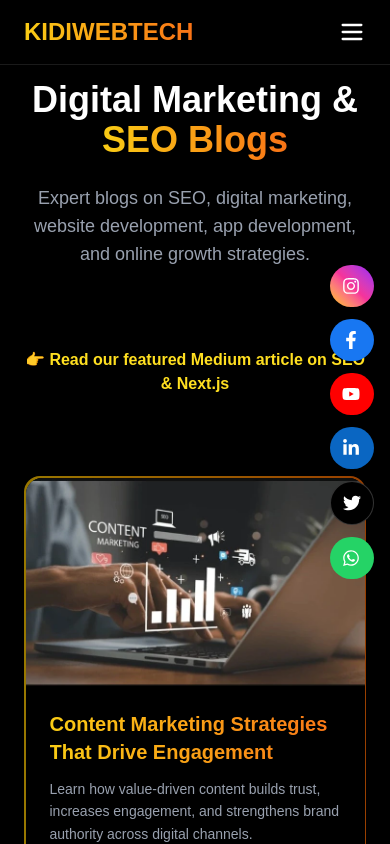
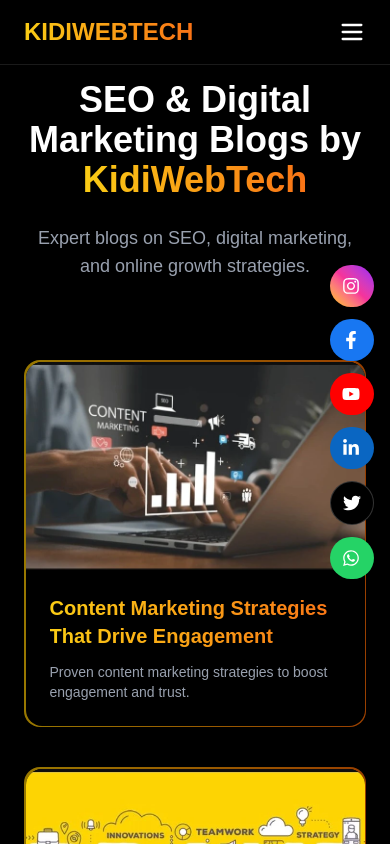
Before and after one commit to saikiranyalavarthi/kidi-web-tech, a Next.js app: page /blogs in a window 390 px wide. Shown: the top 844 px of the page. Built offline with nearby package versions, Linux system fonts and the light colour scheme.

Commit message:
first commit

```diff
--- /dev/null
+++ b/src/app/blogs/[slug]/page.js
@@ -0,0 +1,193 @@
+import Image from "next/image";
+import Link from "next/link";
+import { notFound } from "next/navigation";
+
+/* =========================
+   BLOG DATA (LOCAL ONLY)
+========================= */
+const blogs = {
+  "content-marketing-strategies": {
+    title: "Content Marketing Strategies That Drive Engagement",
+    description: "Proven content marketing strategies to boost engagement.",
+    image: "/assets/blog1.webp",
+    date: "2025-01-15",
+    author: "KidiWebTech Content Team",
+    content: `<p>Content marketing builds trust and long-term engagement.</p>`,
+  },
+
+  "branding-design-trends": {
+    title: "Branding & Design Trends for Modern Businesses",
+    description: "Latest branding and UI/UX design trends.",
+    image: "/assets/blog2.webp",
+    date: "2025-01-16",
+    author: "KidiWebTech Design Team",
+    content: `<p>Strong branding creates lasting impressions.</p>`,
+  },
+
+  "email-marketing-conversion": {
+    title: "Mastering Email Marketing for Higher Conversion",
+    description: "Email marketing strategies that increase conversions.",
+    image: "/assets/blog3.webp",
+    date: "2025-01-17",
+    author: "KidiWebTech Marketing Team",
+    content: `<p>Email marketing delivers one of the highest ROIs.</p>`,
+  },
+
+  "marketing-performance-tracking": {
+    title: "Performance Tracking: Measuring What Matters",
+    description: "Track KPIs and marketing performance.",
+    image: "/assets/blog4.webp",
+    date: "2025-01-18",
+    author: "KidiWebTech Analytics Team",
+    content: `<p>Data-driven marketing improves results.</p>`,
+  },
+
+  "seo-traffic-growth": {
+    title: "Boosting Traffic with Search Engine Optimization (SEO)",
+    description: "SEO strategies to grow organic traffic.",
+    image: "/assets/blog5.webp",
+    date: "2025-01-19",
+    author: "KidiWebTech SEO Team",
+    content: `<p>SEO drives sustainable long-term traffic.</p>`,
+  },
+
+  "ppc-advertising-strategy": {
+    title: "Pay-Per-Click Advertising: Maximize Your Budget",
+    description: "PPC strategies to improve ROI.",
+    image: "/assets/blog6.webp",
+    date: "2025-01-20",
+    author: "KidiWebTech Ads Team",
+    content: `<p>PPC gives instant online visibility.</p>`,
+  },
+
+  "social-media-brand-growth": {
+    title: "Social Media Management for Brand Growth",
+    description: "Grow your brand using social media.",
+    image: "/assets/blog7.webp",
+    date: "2025-01-21",
+    author: "KidiWebTech Social Team",
+    content: `<p>Social media builds brand loyalty.</p>`,
+  },
+
+  "web-development-trends-2025": {
+    title: "Web Development Trends to Watch in 2025",
+    description: "Modern web development trends.",
+    image: "/assets/blog8.webp",
+    date: "2025-01-22",
+    author: "KidiWebTech Dev Team",
+    content: `<p>Performance and security matter more than ever.</p>`,
+  },
+
+  "business-mobile-app-benefits": {
+    title: "Why Your Business Needs a Mobile App Today",
+    description: "Benefits of mobile apps for businesses.",
+    image: "/assets/blog9.webp",
+    date: "2025-01-23",
+    author: "KidiWebTech App Team",
+    content: `<p>Mobile apps increase engagement and retention.</p>`,
+  },
+};
+
+
+/* =========================
+   SEO METADATA (FIXED)
+========================= */
+export async function generateMetadata({ params }) {
+  const { slug } = await params;
+  const blog = blogs[slug];
+  if (!blog) return {};
+
+  const url = `https://www.kidiwebtech.com/blogs/${slug}`;
+
+  return {
+    title: `${blog.title} | KidiWebTech`,
+    description: blog.description,
+    alternates: {
+      canonical: url,
+    },
+    openGraph: {
+      title: blog.title,
+      description: blog.description,
+      url,
+      siteName: "KidiWebTech",
+      type: "article",
+      images: [
+        {
+          url: blog.image,
+          width: 1200,
+          height: 630,
+          alt: blog.title,
+        },
+      ],
+    },
+    twitter: {
+      card: "summary_large_image",
+      title: blog.title,
+      description: blog.description,
+      images: [blog.image],
+    },
+  };
+}
+
+/* =========================
+   PAGE COMPONENT
+========================= */
+export default async function BlogDetailPage({ params }) {
+  const { slug } = await params;
+  const blog = blogs[slug];
+  if (!blog) return notFound();
+
+  return (
+    <main className="min-h-screen bg-black py-20 px-6">
+      <article className="max-w-4xl mx-auto">
+
+        {/* BREADCRUMB */}
+        <nav className="text-sm text-gray-400 mb-6">
+          <Link href="/">Home</Link> ›{" "}
+          <Link href="/blogs">Blogs</Link> ›{" "}
+          <span className="text-gray-300">{blog.title}</span>
+        </nav>
+
+        {/* TITLE */}
+        <h1 className="text-4xl md:text-5xl font-extrabold text-white mb-6">
+          {blog.title}
+        </h1>
+
+        {/* META INFO */}
+        <p className="text-gray-400 mb-8">
+          {blog.date} · By <strong>{blog.author}</strong>
+        </p>
+
+        {/* FEATURED IMAGE */}
+        <Image
+          src={blog.image}
+          alt={blog.title}
+          width={800}
+          height={450}
+          priority
+          className="rounded-xl mb-10"
+        />
+
+        {/* CONTENT */}
+        <div
+          className="prose prose-invert max-w-none"
+          dangerouslySetInnerHTML={{ __html: blog.content }}
+        />
+
+        {/* CTA */}
+        <div className="mt-14 p-6 rounded-xl bg-white/5 border border-white/10">
+          <p className="text-lg text-white font-semibold mb-3">
+            Want better rankings and traffic?
+          </p>
+          <Link
+            href="/contact"
+            className="inline-block text-yellow-400 font-semibold hover:underline"
+          >
+            Get a Free SEO Consultation →
+          </Link>
+        </div>
+
+      </article>
+    </main>
+  );
+}
--- a/src/app/blogs/page.js
+++ b/src/app/blogs/page.js
@@ -1,141 +1,113 @@
 import Image from "next/image";
 import Link from "next/link";
 
+/* =========================
+   SEO METADATA
+========================= */
 export const metadata = {
-  title: "Digital Marketing & Web Development Blogs | KidiWebTech",
+  title: "SEO & Digital Marketing Blogs in Hyderabad | KidiWebTech",
   description:
-    "Read expert blogs on SEO, digital marketing, web development, PPC, social media, and mobile apps to grow your business online.",
-};<a href="https://medium.com/@kidiwebtech3482/b02f2652a77a" target="_blank">
-Read our Medium article on SEO & Next.js
-</a>
+    "Read expert SEO, digital marketing, web development, PPC, and social media blogs by KidiWebTech to grow your business online.",
+  alternates: {
+    canonical: "https://www.kidiwebtech.com/blogs",
+  },
+};
 
+/* =========================
+   BLOG DATA (ALL 9)
+========================= */
+const blogs = {
+  "content-marketing-strategies": {
+    title: "Content Marketing Strategies That Drive Engagement",
+    image: "/assets/blog1.webp",
+    summary: "Proven content marketing strategies to boost engagement and trust.",
+  },
+  "branding-design-trends": {
+    title: "Branding & Design Trends for Modern Businesses",
+    image: "/assets/blog2.webp",
+    summary: "Latest branding and UI/UX design trends for modern brands.",
+  },
+  "email-marketing-conversion": {
+    title: "Mastering Email Marketing for Higher Conversion",
+    image: "/assets/blog3.webp",
+    summary: "Email marketing strategies that increase conversions.",
+  },
+  "marketing-performance-tracking": {
+    title: "Performance Tracking: Measuring What Matters",
+    image: "/assets/blog4.webp",
+    summary: "How to track KPIs and marketing performance effectively.",
+  },
+  "seo-traffic-growth": {
+    title: "Boosting Traffic with Search Engine Optimization (SEO)",
+    image: "/assets/blog5.webp",
+    summary: "SEO strategies to grow organic traffic.",
+  },
+  "ppc-advertising-strategy": {
+    title: "Pay-Per-Click Advertising: Maximize Your Budget",
+    image: "/assets/blog6.webp",
+    summary: "PPC strategies to improve ROI and reduce CPC.",
+  },
+  "social-media-brand-growth": {
+    title: "Social Media Management for Brand Growth",
+    image: "/assets/blog7.webp",
+    summary: "Grow your brand using social media marketing.",
+  },
+  "web-development-trends-2025": {
+    title: "Web Development Trends to Watch in 2025",
+    image: "/assets/blog8.webp",
+    summary: "Modern frameworks and performance trends in web development.",
+  },
+  "business-mobile-app-benefits": {
+    title: "Why Your Business Needs a Mobile App Today",
+    image: "/assets/blog9.webp",
+    summary: "Benefits of having a mobile app for your business.",
+  },
+};
 
-const blogPosts = [
-  {
-    title: "Content Marketing Strategies That Drive Engagement",
-    slug: "content-marketing-strategies",
-    image: "/assets/blog1.webp",
-    summary:
-      "Learn how value-driven content builds trust, increases engagement, and strengthens brand authority across digital channels.",
-  },
-  {
-    title: "Branding & Design Trends for Modern Businesses",
-    slug: "branding-design-trends",
-    image: "/assets/blog2.webp",
-    summary:
-      "Discover how modern branding, UI/UX design, and visual consistency influence customer trust and perception.",
-  },
-  {
-    title: "Mastering Email Marketing for Higher Conversion",
-    slug: "email-marketing-conversion",
-    image: "/assets/blog3.webp",
-    summary:
-      "Explore segmentation, automation, and personalization techniques that turn email campaigns into revenue engines.",
-  },
-  {
-    title: "Performance Tracking: Measuring What Matters",
-    slug: "marketing-performance-tracking",
-    image: "/assets/blog4.webp",
-    summary:
-      "Understand KPIs, analytics tools, and how data-driven insights help optimize marketing performance.",
-  },
-  {
-    title: "Boosting Traffic with Search Engine Optimization (SEO)",
-    slug: "seo-traffic-growth",
-    image: "/assets/blog5.webp",
-    summary:
-      "From on-page SEO to technical optimization, learn how to improve rankings and stay ahead of Google updates.",
-  },
-  {
-    title: "Pay-Per-Click Advertising: Maximize Your Budget",
-    slug: "ppc-advertising-strategy",
-    image: "/assets/blog6.webp",
-    summary:
-      "Learn how to reduce CPC, improve ad quality, and drive instant traffic with optimized PPC campaigns.",
-  },
-  {
-    title: "Social Media Management for Brand Growth",
-    slug: "social-media-brand-growth",
-    image: "/assets/blog7.webp",
-    summary:
-      "Build communities, increase engagement, and grow brand loyalty with platform-specific strategies.",
-  },
-  {
-    title: "Web Development Trends to Watch in 2025",
-    slug: "web-development-trends-2025",
-    image: "/assets/blog8.webp",
-    summary:
-      "Explore modern frameworks, performance optimization, and secure development practices for future-ready websites.",
-  },
-  {
-    title: "Why Your Business Needs a Mobile App Today",
-    slug: "business-mobile-app-benefits",
-    image: "/assets/blog9.webp",
-    summary:
-      "Discover how mobile apps increase customer engagement, retention, and long-term brand value.",
-  },
-];
-
+/* =========================
+   PAGE COMPONENT
+========================= */
 export default function BlogPage() {
   return (
     <main className="min-h-screen bg-black py-20 px-6">
 
-      {/* SEO HEADER */}
+      {/* HEADER */}
       <header className="text-center max-w-4xl mx-auto mb-20">
         <h1 className="text-4xl md:text-5xl font-extrabold mb-6 text-white">
-          Digital Marketing & <span className="gradient-text">SEO Blogs</span>
+          SEO & Digital Marketing Blogs by{" "}
+          <span className="gradient-text">KidiWebTech</span>
         </h1>
         <p className="text-gray-400 text-lg">
-          Expert blogs on SEO, digital marketing, website development, app development,
-          and online growth strategies.
+          Expert blogs on SEO, digital marketing, and online growth strategies.
         </p>
       </header>
-      <div className="text-center mb-20">
-        <Link
-          href="https://medium.com/@kidiwebtech3482/how-seo-optimized-websites-built-with-next-js-improve-business-growth-d5e8a73ce9ab"
-          target="_blank"
-          rel="noopener noreferrer"
-          className="inline-block text-yellow-300 font-semibold hover:underline"
-        >
-          👉 Read our featured Medium article on SEO & Next.js
-        </Link>
-      </div>
+
       {/* BLOG LIST */}
       <section className="grid sm:grid-cols-2 lg:grid-cols-3 gap-10 max-w-7xl mx-auto">
-        {blogPosts.map((post) => (
-          <article key={post.slug} className="relative group">
+        {Object.entries(blogs).map(([slug, blog]) => (
+          <article key={slug} className="relative group">
 
-            {/* Gradient Border */}
-            <div className="absolute inset-0 rounded-2xl bg-gradient-to-r from-yellow-400 to-orange-500 opacity-60 group-hover:opacity-90 transition" />
+            <div className="absolute inset-0 rounded-2xl bg-gradient-to-r from-yellow-400 to-orange-500 opacity-60" />
 
             <Link
-              href={`/blogs/${post.slug}`}
-              className="relative block bg-black rounded-2xl m-[1.5px] overflow-hidden transition-transform duration-300 group-hover:-translate-y-2"
-              aria-label={`Read blog: ${post.title}`}
+              href={`/blogs/${slug}`}
+              className="relative block bg-black rounded-2xl m-[1.5px] overflow-hidden transition-transform group-hover:-translate-y-2"
             >
-              {/* Blog Image */}
               <Image
-                src={post.image}
-                alt={`${post.title} | KidiWebTech Digital Marketing Blog`}
+                src={blog.image}
+                alt={blog.title}
                 width={400}
                 height={250}
-                sizes="(max-width: 768px) 100vw, (max-width: 1200px) 50vw, 33vw"
                 className="w-full h-52 object-cover"
               />
 
-              {/* Blog Content */}
               <div className="p-6">
                 <h2 className="text-xl font-bold gradient-text mb-3">
-                  {post.title}
+                  {blog.title}
                 </h2>
-                <p className="text-gray-400 text-sm leading-relaxed mb-4">
-                  {post.summary}
+                <p className="text-gray-400 text-sm">
+                  {blog.summary}
                 </p>
-
-                {/* INTERNAL BACKLINK (SEO BOOST) */}
-                {/* <span className="text-yellow-300 text-sm font-semibold">
-                  Read more →
-                </span> */}
               </div>
             </Link>
 
@@ -143,24 +115,6 @@ export default function BlogPage() {
         ))}
       </section>
 
-      {/* BLOG SCHEMA (STRONGER) */}
-      <script
-        type="application/ld+json"
-        dangerouslySetInnerHTML={{
-          __html: JSON.stringify({
-            "@context": "https://schema.org",
-            "@type": "Blog",
-            name: "KidiWebTech Blog",
-            description:
-              "SEO, Digital Marketing, Web Development and App Development Blogs",
-            publisher: {
-              "@type": "Organization",
-              name: "KidiWebTech",
-              url: "https://www.kidiwebtech.com",
-            },
-          }),
-        }}
-      />
     </main>
   );
 }
--- a/src/app/layout.js
+++ b/src/app/layout.js
@@ -6,6 +6,9 @@ import FloatingSocialButtons from "./Components/FloatingSocialButtons";
 import Script from "next/script";
 import OrganizationSchema from "./Components/OrganizationSchema";
 
+/* =========================
+   FONTS
+========================= */
 const geistSans = Geist({
   variable: "--font-geist-sans",
   subsets: ["latin"],
@@ -18,36 +21,92 @@ const geistMono = Geist_Mono({
   display: "swap",
 });
 
+/* =========================
+   GLOBAL SEO METADATA
+========================= */
 export const metadata = {
-  title: "KIDIWEBTECH - Digital Growth Partner",
-  description: "Digital Growth Partner",
+  title: {
+    default: "KidiWebTech – Digital Marketing & SEO Agency in Hyderabad",
+    template: "%s | KidiWebTech",
+  },
+  description:
+    "KidiWebTech is a digital marketing & SEO agency in Hyderabad offering SEO services, website development, Google Ads, and social media marketing to grow businesses online.",
+  applicationName: "KidiWebTech",
+  metadataBase: new URL("https://www.kidiwebtech.com"),
+
+  keywords: [
+    "digital marketing agency Hyderabad",
+    "SEO company Hyderabad",
+    "website development company India",
+    "Google Ads services",
+    "KidiWebTech",
+  ],
+
+  robots: {
+    index: true,
+    follow: true,
+    googleBot: {
+      index: true,
+      follow: true,
+      "max-image-preview": "large",
+      "max-snippet": -1,
+      "max-video-preview": -1,
+    },
+  },
+
   verification: {
     google: "oRuxF-tkLeI9a3b51z2Ic1GkLtcyQdErTtqTYVpjkl0",
   },
+
   other: {
     "google-adsense-account": "ca-pub-1031612318519089",
   },
+
+  openGraph: {
+    title: "KidiWebTech – Digital Growth Partner",
+    description:
+      "SEO, web development, Google Ads & digital marketing services for businesses in India.",
+    url: "https://www.kidiwebtech.com",
+    siteName: "KidiWebTech",
+    locale: "en_IN",
+    type: "website",
+  },
+
+  twitter: {
+    card: "summary_large_image",
+    title: "KidiWebTech – Digital Growth Partner",
+    description:
+      "Grow your business online with SEO, websites, and performance marketing.",
+  },
+
+  viewport: {
+    width: "device-width",
+    initialScale: 1,
+    maximumScale: 5,
+  },
 };
 
+/* =========================
+   ROOT LAYOUT
+========================= */
 export default function RootLayout({ children }) {
   return (
-    <html lang="en">
-      <head>
-        {/* ✅ REQUIRED FOR ADSENSE VERIFICATION (RAW HTML) */}
-        <script
+    <html lang="en-IN">
+      <body
+        className={`${geistSans.variable} ${geistMono.variable} antialiased bg-black`}
+      >
+        {/* ✅ ORGANIZATION STRUCTURED DATA */}
+        <OrganizationSchema />
+
+        {/* ✅ GOOGLE ADSENSE */}
+        <Script
           async
+          strategy="afterInteractive"
           src="https://pagead2.googlesyndication.com/pagead/js/adsbygoogle.js?client=ca-pub-1031612318519089"
           crossOrigin="anonymous"
         />
-      </head>
 
-      <body
-        className={`${geistSans.variable} ${geistMono.variable} antialiased`}
-      >
-        {/* ✅ ORGANIZATION SCHEMA */}
-        <OrganizationSchema />
-
-        {/* ✅ GOOGLE ANALYTICS (SAFE TO USE Script) */}
+        {/* ✅ GOOGLE ANALYTICS (GA4) */}
         <Script
           src="https://www.googletagmanager.com/gtag/js?id=G-BG2NCCWS17"
           strategy="afterInteractive"
@@ -57,12 +116,15 @@ export default function RootLayout({ children }) {
             window.dataLayer = window.dataLayer || [];
             function gtag(){dataLayer.push(arguments);}
             gtag('js', new Date());
-            gtag('config', 'G-BG2NCCWS17');
+            gtag('config', 'G-BG2NCCWS17', {
+              page_path: window.location.pathname,
+            });
           `}
         </Script>
 
+        {/* ✅ SITE LAYOUT */}
         <Navbar />
-        {children}
+        <main>{children}</main>
         <FloatingSocialButtons />
         <Footer />
       </body>
```
Also changed, not shown: src/app/Components/HeroSlider.jsx (+32 -29 lines).
